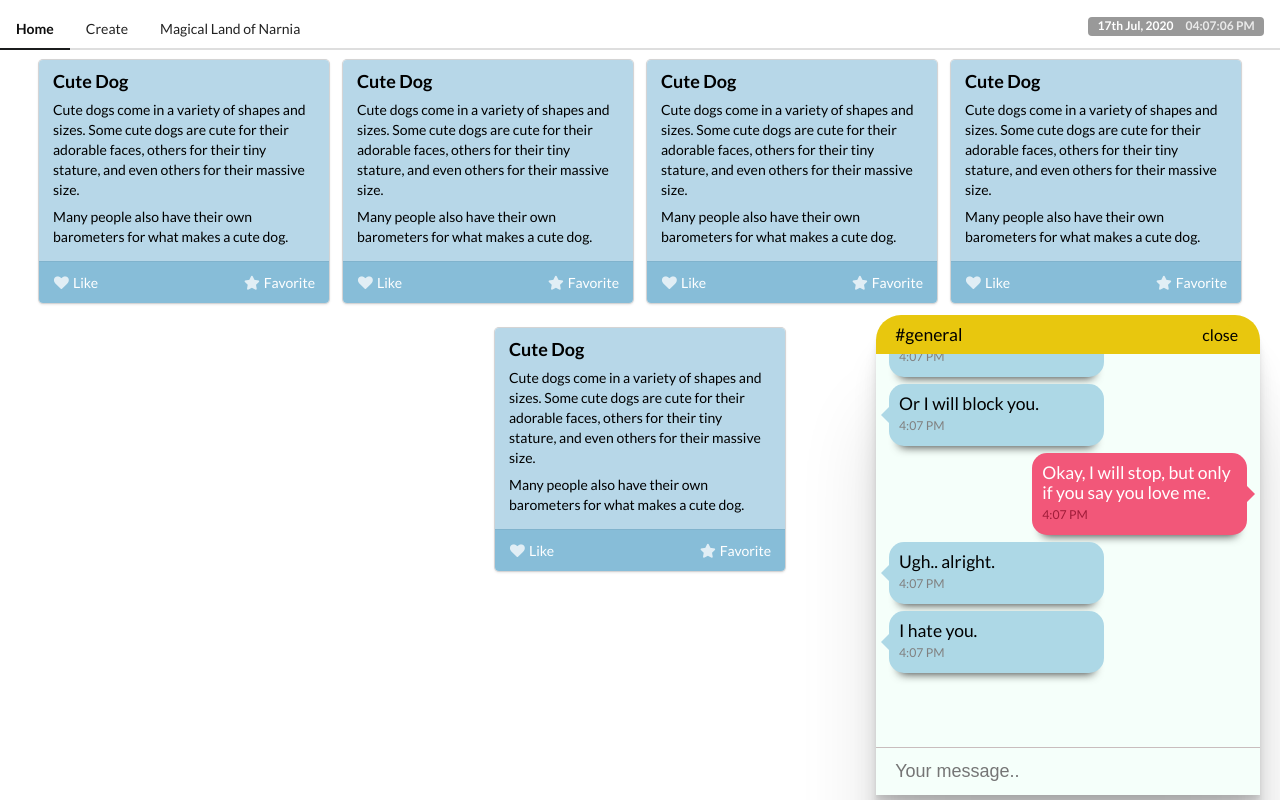
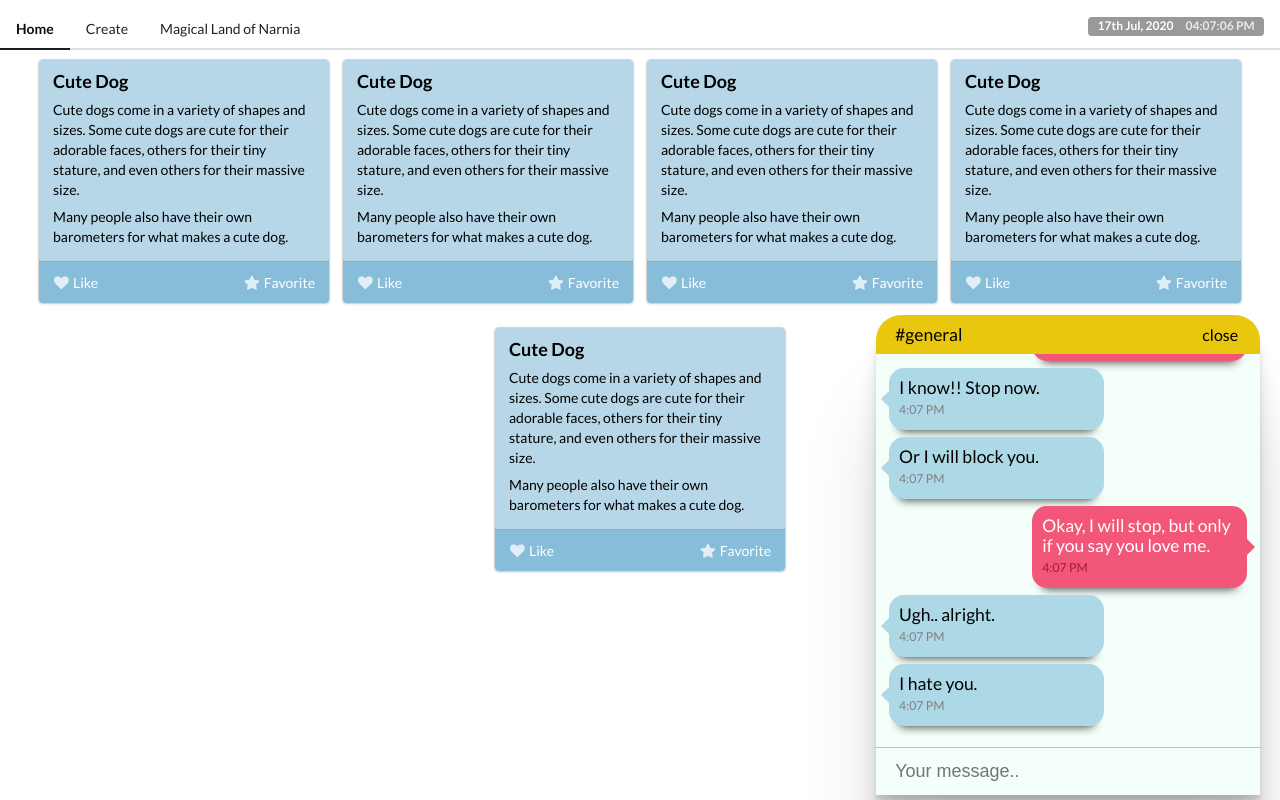
Before and after one commit to ShaminAsfaq/shamin-lives, a React (Create React App) app: page / in a window 1280 px wide. Built offline with nearby package versions, Linux system fonts and the light colour scheme.

Commit message:
margin-bottom of last message reduced from 25% to 10%

```diff
--- a/src/styles/components/Message.css
+++ b/src/styles/components/Message.css
@@ -148,7 +148,7 @@
 }
 
 .message-list-div > div:last-child {
-    margin-bottom: 25%;
+    margin-bottom: 10%;
 }
 
 .message-list-div > div:first-child {
```
